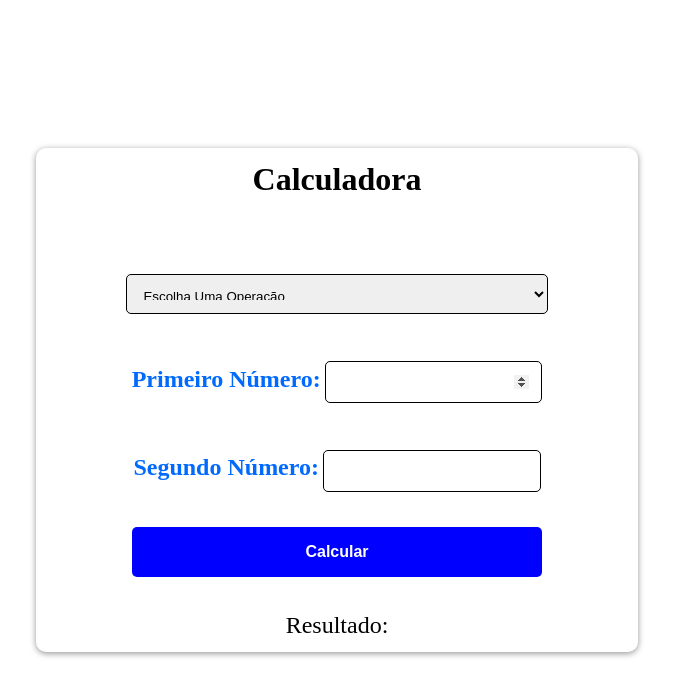
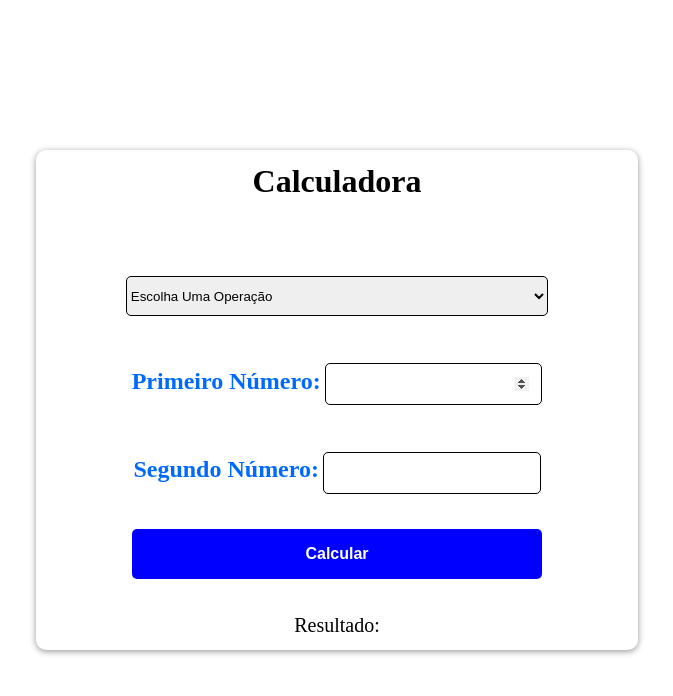
Before and after one commit to henrique0927/CalculadoraJS, a plain HTML site: page index.html in a window 1280 px wide. Shown: the whole page, without its empty margins (303-976 px from the left). Drawn offline with Linux system fonts and the light colour scheme.

Commit message:
commit 05: responsividade feita e projeto livre de Bugs! ;)

```diff
--- a/style.css
+++ b/style.css
@@ -33,7 +33,7 @@ body {
 
 select {
     margin-top: 3%;
-    padding: 3%;
+    text-align: justify;
     border-radius: 5px;
     outline: none;
     height: 5vh;
@@ -84,12 +84,12 @@ button:hover {
 }
 
 p {
-    font-size: 1.5rem;
+    font-size: 1.25rem;
     line-break: auto;
 }
 
 span {
-    font-size: 1.5rem;
+    font-size: 1.25rem;
     font-weight: 600;
     color: rgb(37, 93, 196);
 }
```
